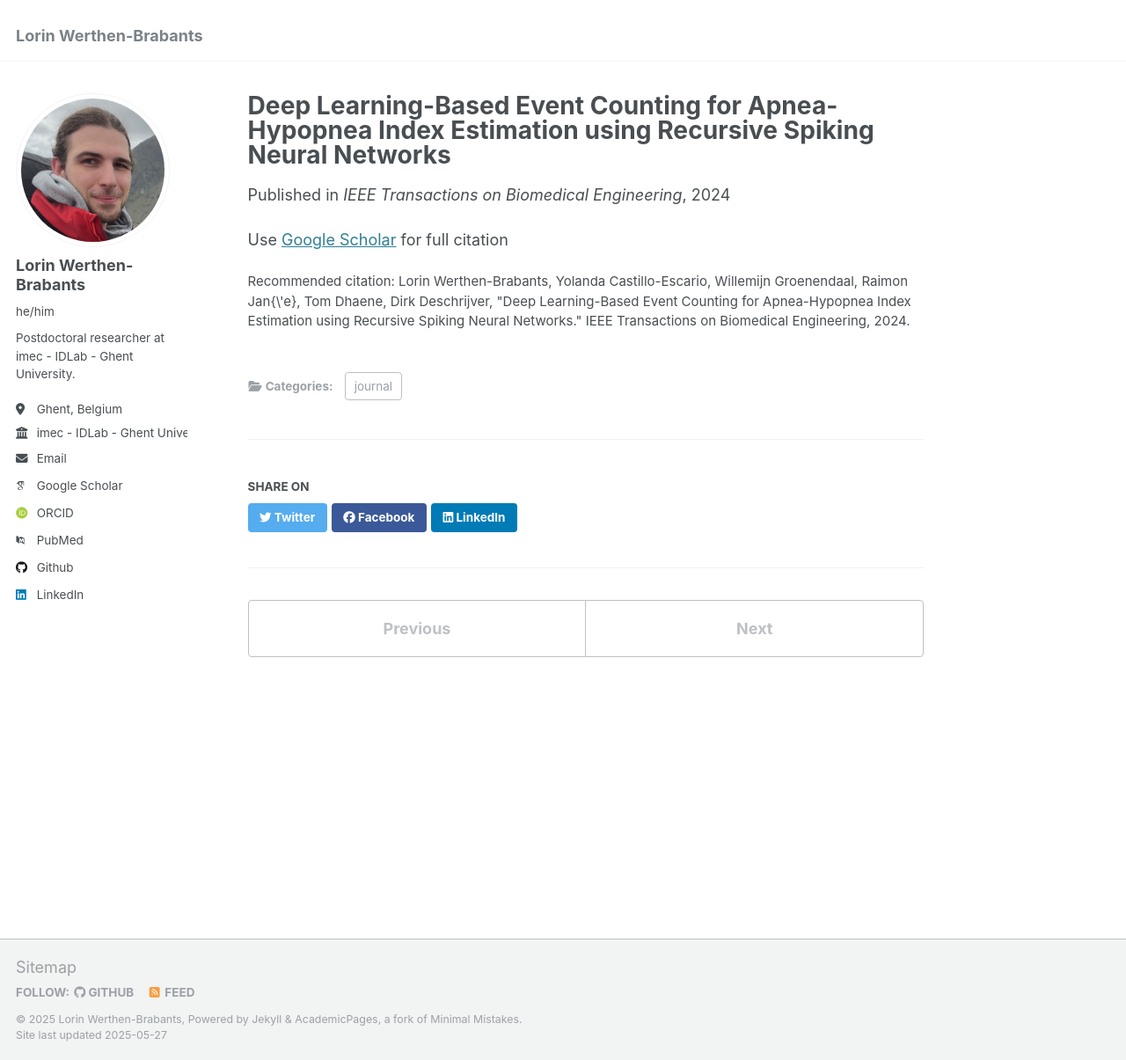
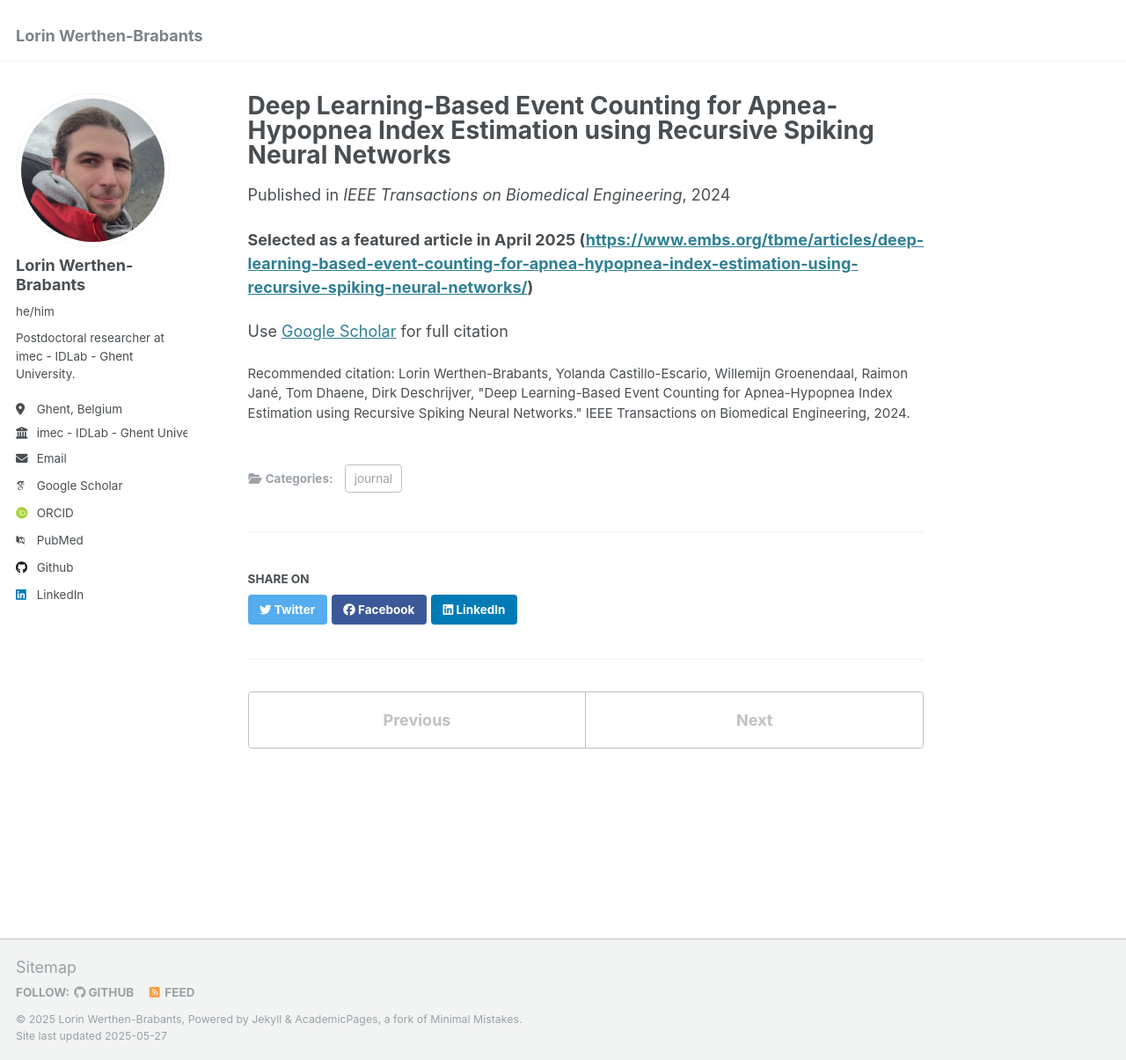
Before and after one commit to werthen/werthen.com, a Jekyll site: the page built from _publications/2024-11-14-Deep-Learning-Based-Event-Counting-for-Apnea-Hypopnea-Index-Estimation-using-Recursive-Spiking-Neural-Networks.md, in a window 1280 px wide and 1205 px high. Shown: the whole window at 88% size. Built offline with Jekyll 4.4.1, drawn with Linux system fonts in a browser that asks for light colours; some web fonts are replaced.

Commit message:
Highlights the publication as a featured article in April 2025 with a link to its announcement and corrects a minor formatting issue in the citation.

```diff
--- a/_publications/2024-11-14-Deep-Learning-Based-Event-Counting-for-Apnea-Hypopnea-Index-Estimation-using-Recursive-Spiking-Neural-Networks.md
+++ b/_publications/2024-11-14-Deep-Learning-Based-Event-Counting-for-Apnea-Hypopnea-Index-Estimation-using-Recursive-Spiking-Neural-Networks.md
@@ -5,6 +5,9 @@ permalink: /publication/2024-11-14-Deep-Learning-Based-Event-Counting-for-Apnea-
 category: journal
 date: 2024-11-14
 venue: 'IEEE Transactions on Biomedical Engineering'
-citation: ' Lorin Werthen-Brabants,  Yolanda Castillo-Escario,  Willemijn Groenendaal,  Raimon Jan{\&apos;e},  Tom Dhaene,  Dirk Deschrijver, &quot;Deep Learning-Based Event Counting for Apnea-Hypopnea Index Estimation using Recursive Spiking Neural Networks.&quot; IEEE Transactions on Biomedical Engineering, 2024.'
+citation: ' Lorin Werthen-Brabants,  Yolanda Castillo-Escario,  Willemijn Groenendaal,  Raimon Jané,  Tom Dhaene,  Dirk Deschrijver, &quot;Deep Learning-Based Event Counting for Apnea-Hypopnea Index Estimation using Recursive Spiking Neural Networks.&quot; IEEE Transactions on Biomedical Engineering, 2024.'
 ---
+
+**Selected as a featured article in April 2025 (<https://www.embs.org/tbme/articles/deep-learning-based-event-counting-for-apnea-hypopnea-index-estimation-using-recursive-spiking-neural-networks/>)**
+
 Use [Google Scholar](https://scholar.google.com/scholar?q=Deep+Learning+Based+Event+Counting+for+Apnea+Hypopnea+Index+Estimation+using+Recursive+Spiking+Neural+Networks){:target="_blank"} for full citation
```
